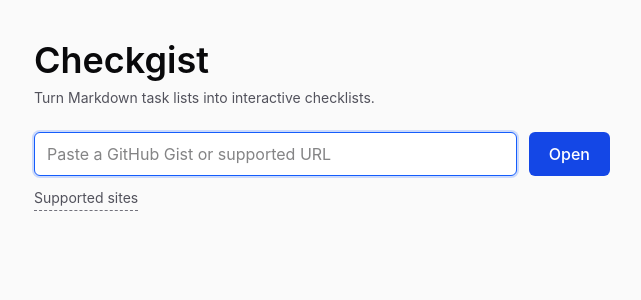
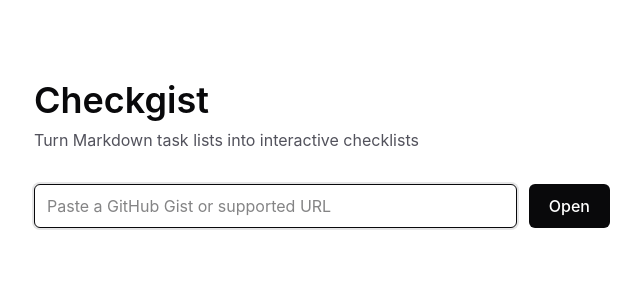
Before and after one commit to pongo/checkgist, a Vue app: page / in a window 1280 px wide. Shown: the top 300 px of the page, without its empty margins (318-959 px from the left). Built offline with nearby package versions, Linux system fonts and the light colour scheme.

Commit message:
Apply minimal homepage layout

```diff
--- a/src/views/HomeView.vue
+++ b/src/views/HomeView.vue
@@ -8,16 +8,10 @@ import {
   unsupportedSourceUrlMessage,
 } from "@/source-services/registry";
 
-const supportedSites = [
-  { name: "GitHub Gist", url: "https://gist.github.com/" },
-  { name: "Pastebin", url: "https://pastebin.com/" },
-].sort((left, right) => left.name.localeCompare(right.name));
-
 const router = useRouter();
 const sourceUrl = ref("");
 const sourceUrlInput = useTemplateRef("sourceUrlInput");
 const inputError = ref("");
-const showSupportedSites = ref(false);
 
 async function focusSourceInput() {
   await nextTick();
@@ -41,62 +35,39 @@ onMounted(() => {
 </script>
 
 <template>
-  <main class="min-h-screen bg-zinc-50 px-4 py-10 text-zinc-950 dark:bg-zinc-950 dark:text-zinc-50">
-    <section class="mx-auto flex w-full max-w-xl flex-col gap-6">
-      <div class="space-y-2">
+  <main class="min-h-screen bg-white px-4 pt-14 text-zinc-950 sm:px-6 sm:pt-20">
+    <section class="mx-auto w-full max-w-xl">
+      <div>
         <h1 class="text-4xl font-semibold tracking-normal">Checkgist</h1>
-        <p class="text-sm text-zinc-600 dark:text-zinc-400">
-          Turn Markdown task lists into interactive checklists.
+        <p class="mt-2 text-base text-zinc-600">
+          Turn Markdown task lists into interactive checklists
         </p>
       </div>
 
-      <form class="space-y-3" novalidate @submit.prevent="openSource">
+      <form class="mt-8 space-y-3" novalidate @submit.prevent="openSource">
         <label class="sr-only" for="source-url">Source URL</label>
         <div class="flex flex-col gap-3 sm:flex-row">
           <input
             id="source-url"
             ref="sourceUrlInput"
             v-model="sourceUrl"
-            aria-describedby="source-url-helper source-url-error"
+            aria-describedby="source-url-error"
             :aria-invalid="inputError.length > 0"
-            class="min-h-11 flex-1 rounded-md border border-zinc-300 bg-white px-3 text-base text-zinc-950 outline-none transition focus:border-blue-600 focus:ring-2 focus:ring-blue-600/20 dark:border-zinc-700 dark:bg-zinc-900 dark:text-zinc-50 dark:focus:border-blue-400 dark:focus:ring-blue-400/20"
+            class="min-h-11 flex-1 rounded-md border border-zinc-300 bg-white px-3 text-base outline-none transition focus:border-zinc-950 focus:ring-2 focus:ring-zinc-950/10"
             placeholder="Paste a GitHub Gist or supported URL"
             type="text"
           />
           <button
-            class="min-h-11 rounded-md bg-blue-700 px-5 font-medium text-white transition hover:bg-blue-800 focus:outline-none focus:ring-2 focus:ring-blue-600/30 dark:bg-blue-500 dark:text-zinc-950 dark:hover:bg-blue-400"
+            class="min-h-11 rounded-md bg-zinc-950 px-5 font-medium text-white transition hover:bg-zinc-800 focus:outline-none focus:ring-2 focus:ring-zinc-950/20"
             type="submit"
           >
             Open
           </button>
         </div>
-        <div id="source-url-helper" class="space-y-2 text-sm text-zinc-600 dark:text-zinc-400">
-          <button
-            :aria-expanded="showSupportedSites"
-            aria-controls="supported-sites"
-            class="border-b border-dashed border-zinc-500 pb-0.5 text-left transition hover:border-zinc-950 hover:text-zinc-950 focus:outline-none focus:ring-2 focus:ring-blue-600/30 dark:border-zinc-500 dark:hover:border-zinc-50 dark:hover:text-zinc-50"
-            type="button"
-            @click="showSupportedSites = !showSupportedSites"
-          >
-            Supported sites
-          </button>
-          <ul v-if="showSupportedSites" id="supported-sites" class="space-y-1">
-            <li v-for="site in supportedSites" :key="site.url">
-              <a
-                class="underline underline-offset-2 transition hover:text-zinc-950 dark:hover:text-zinc-50"
-                :href="site.url"
-                rel="noopener noreferrer"
-                target="_blank"
-              >
-                {{ site.name }}
-              </a>
-            </li>
-          </ul>
-        </div>
         <p
           v-if="inputError"
           id="source-url-error"
-          class="text-sm font-medium text-red-700 dark:text-red-400"
+          class="text-sm font-medium text-red-700"
           role="alert"
         >
           {{ inputError }}
```
